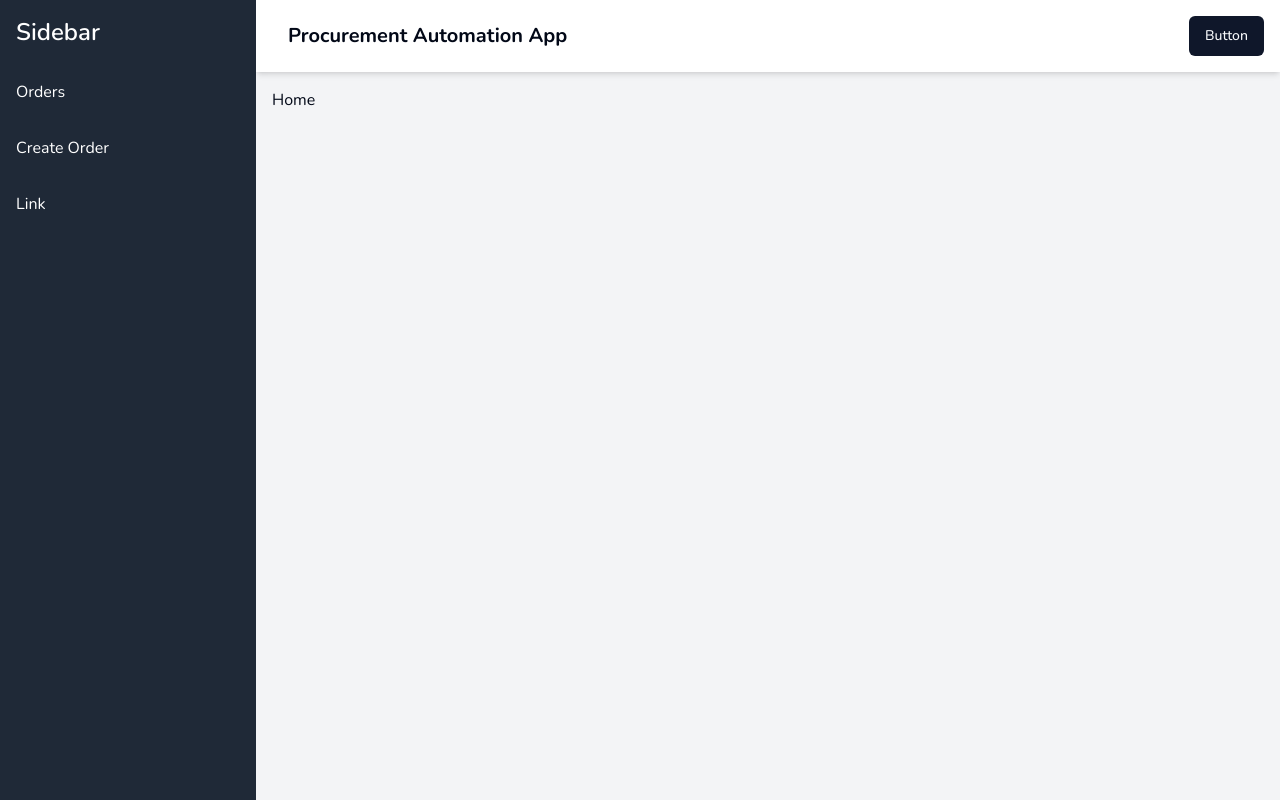
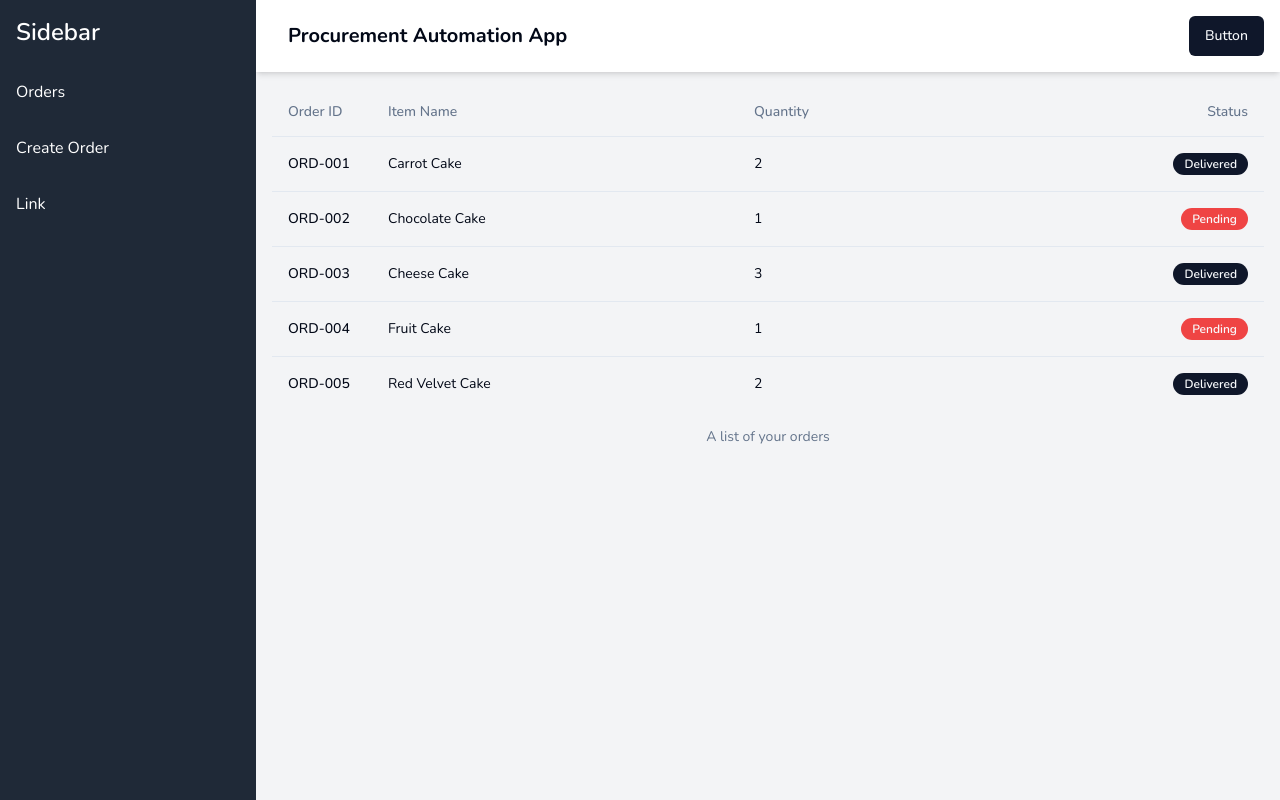
Before and after one commit to ArinzeJeffrey-droid/procurement-automation-app, a Next.js app: page / in a window 1280 px wide. Built offline with nearby package versions, Linux system fonts and the light colour scheme.

Commit message:
feat: create OrderList component.

```diff
--- /dev/null
+++ b/src/__types__/order.ts
@@ -0,0 +1,8 @@
+export type OrderStatus = "Delivered" | "Pending";
+
+export interface Order {
+  id: string;
+  itemName: string;
+  quantity: number;
+  status: OrderStatus;
+}
--- a/src/app/page.tsx
+++ b/src/app/page.tsx
@@ -1,7 +1,43 @@
+import { Order } from "@/__types__/order";
+import OrderList from "@/components/OrderList";
+
+const orders: Order[] = [
+  {
+    id: "ORD-001",
+    itemName: "Carrot Cake",
+    quantity: 2,
+    status: "Delivered",
+  },
+  {
+    id: "ORD-002",
+    itemName: "Chocolate Cake",
+    quantity: 1,
+    status: "Pending",
+  },
+  {
+    id: "ORD-003",
+    itemName: "Cheese Cake",
+    quantity: 3,
+    status: "Delivered",
+  },
+  {
+    id: "ORD-004",
+    itemName: "Fruit Cake",
+    quantity: 1,
+    status: "Pending",
+  },
+  {
+    id: "ORD-005",
+    itemName: "Red Velvet Cake",
+    quantity: 2,
+    status: "Delivered",
+  },
+];
+
 export default function Home() {
   return (
     <main>
-      <h1>Home</h1>
+      <OrderList orders={orders} />
     </main>
   );
 }
--- a/src/components/OrderList.tsx
+++ b/src/components/OrderList.tsx
@@ -1,3 +1,50 @@
-export default function OrderList() {
-  return <div>OrderList</div>;
+import {
+  Table,
+  TableBody,
+  TableCaption,
+  TableCell,
+  TableHead,
+  TableHeader,
+  TableRow,
+} from "@/components/ui/table";
+import { Badge } from "./ui/badge";
+import { Order, OrderStatus } from "@/__types__/order";
+
+interface OrderListProps {
+  orders: Order[];
 }
+
+const orderStatusClasses: Record<OrderStatus, "default" | "destructive"> = {
+  Delivered: "default",
+  Pending: "destructive",
+};
+
+export default function OrderList({ orders }: OrderListProps) {
+  return (
+    <Table>
+      <TableCaption>A list of your orders</TableCaption>
+      <TableHeader>
+        <TableRow>
+          <TableHead className="w-[100px]">Order ID</TableHead>
+          <TableHead>Item Name</TableHead>
+          <TableHead>Quantity</TableHead>
+          <TableHead className="text-right">Status</TableHead>
+        </TableRow>
+      </TableHeader>
+      <TableBody>
+        {orders.map((order) => (
+          <TableRow key={order.id}>
+            <TableCell className="font-medium">{order.id}</TableCell>
+            <TableCell>{order.itemName}</TableCell>
+            <TableCell>{order.quantity}</TableCell>
+            <TableCell className="text-right">
+              <Badge variant={orderStatusClasses[order.status]}>
+                {order.status}
+              </Badge>
+            </TableCell>
+          </TableRow>
+        ))}
+      </TableBody>
+    </Table>
+  );
+}
--- /dev/null
+++ b/src/components/ui/badge.tsx
@@ -0,0 +1,37 @@
+import * as React from "react"
+import { cva, type VariantProps } from "class-variance-authority"
+
+import { cn } from "@/lib/utils"
+
+const badgeVariants = cva(
+  "inline-flex items-center rounded-full border px-2.5 py-0.5 text-xs font-semibold transition-colors focus:outline-none focus:ring-2 focus:ring-ring focus:ring-offset-2",
+  {
+    variants: {
+      variant: {
+        default:
+          "border-transparent bg-primary text-primary-foreground hover:bg-primary/80",
+        secondary:
+          "border-transparent bg-secondary text-secondary-foreground hover:bg-secondary/80",
+        destructive:
+          "border-transparent bg-destructive text-destructive-foreground hover:bg-destructive/80",
+        warning: "border-transparent bg-warning text-warning-foreground",
+        outline: "text-foreground",
+      },
+    },
+    defaultVariants: {
+      variant: "default",
+    },
+  }
+)
+
+export interface BadgeProps
+  extends React.HTMLAttributes<HTMLDivElement>,
+    VariantProps<typeof badgeVariants> {}
+
+function Badge({ className, variant, ...props }: BadgeProps) {
+  return (
+    <div className={cn(badgeVariants({ variant }), className)} {...props} />
+  )
+}
+
+export { Badge, badgeVariants }
--- /dev/null
+++ b/src/components/ui/table.tsx
@@ -0,0 +1,117 @@
+import * as React from "react"
+
+import { cn } from "@/lib/utils"
+
+const Table = React.forwardRef<
+  HTMLTableElement,
+  React.HTMLAttributes<HTMLTableElement>
+>(({ className, ...props }, ref) => (
+  <div className="relative w-full overflow-auto">
+    <table
+      ref={ref}
+      className={cn("w-full caption-bottom text-sm", className)}
+      {...props}
+    />
+  </div>
+))
+Table.displayName = "Table"
+
+const TableHeader = React.forwardRef<
+  HTMLTableSectionElement,
+  React.HTMLAttributes<HTMLTableSectionElement>
+>(({ className, ...props }, ref) => (
+  <thead ref={ref} className={cn("[&_tr]:border-b", className)} {...props} />
+))
+TableHeader.displayName = "TableHeader"
+
+const TableBody = React.forwardRef<
+  HTMLTableSectionElement,
+  React.HTMLAttributes<HTMLTableSectionElement>
+>(({ className, ...props }, ref) => (
+  <tbody
+    ref={ref}
+    className={cn("[&_tr:last-child]:border-0", className)}
+    {...props}
+  />
+))
+TableBody.displayName = "TableBody"
+
+const TableFooter = React.forwardRef<
+  HTMLTableSectionElement,
+  React.HTMLAttributes<HTMLTableSectionElement>
+>(({ className, ...props }, ref) => (
+  <tfoot
+    ref={ref}
+    className={cn(
+      "border-t bg-muted/50 font-medium [&>tr]:last:border-b-0",
+      className
+    )}
+    {...props}
+  />
+))
+TableFooter.displayName = "TableFooter"
+
+const TableRow = React.forwardRef<
+  HTMLTableRowElement,
+  React.HTMLAttributes<HTMLTableRowElement>
+>(({ className, ...props }, ref) => (
+  <tr
+    ref={ref}
+    className={cn(
+      "border-b transition-colors hover:bg-muted/50 data-[state=selected]:bg-muted",
+      className
+    )}
+    {...props}
+  />
+))
+TableRow.displayName = "TableRow"
+
+const TableHead = React.forwardRef<
+  HTMLTableCellElement,
+  React.ThHTMLAttributes<HTMLTableCellElement>
+>(({ className, ...props }, ref) => (
+  <th
+    ref={ref}
+    className={cn(
+      "h-12 px-4 text-left align-middle font-medium text-muted-foreground [&:has([role=checkbox])]:pr-0",
+      className
+    )}
+    {...props}
+  />
+))
+TableHead.displayName = "TableHead"
+
+const TableCell = React.forwardRef<
+  HTMLTableCellElement,
+  React.TdHTMLAttributes<HTMLTableCellElement>
+>(({ className, ...props }, ref) => (
+  <td
+    ref={ref}
+    className={cn("p-4 align-middle [&:has([role=checkbox])]:pr-0", className)}
+    {...props}
+  />
+))
+TableCell.displayName = "TableCell"
+
+const TableCaption = React.forwardRef<
+  HTMLTableCaptionElement,
+  React.HTMLAttributes<HTMLTableCaptionElement>
+>(({ className, ...props }, ref) => (
+  <caption
+    ref={ref}
+    className={cn("mt-4 text-sm text-muted-foreground", className)}
+    {...props}
+  />
+))
+TableCaption.displayName = "TableCaption"
+
+export {
+  Table,
+  TableHeader,
+  TableBody,
+  TableFooter,
+  TableHead,
+  TableRow,
+  TableCell,
+  TableCaption,
+}
```
